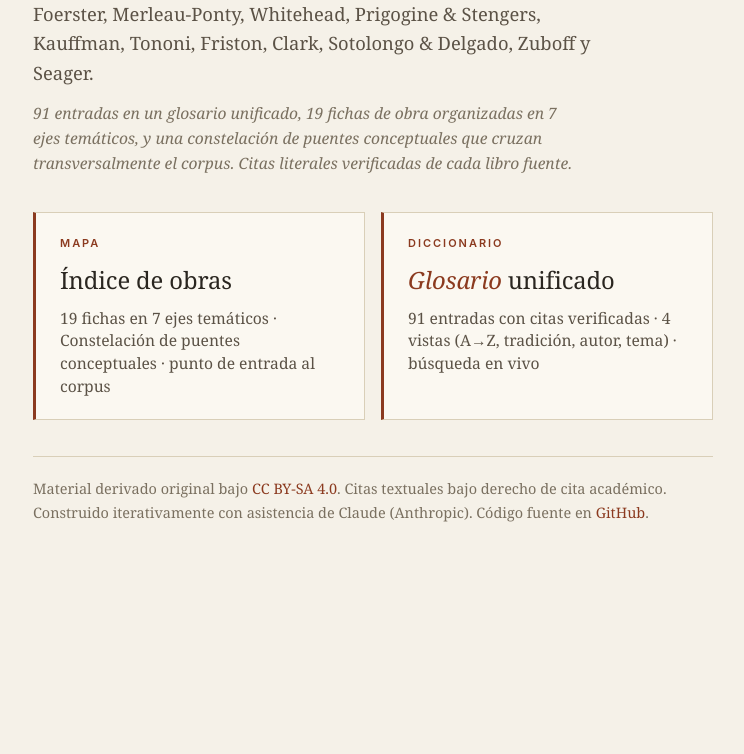
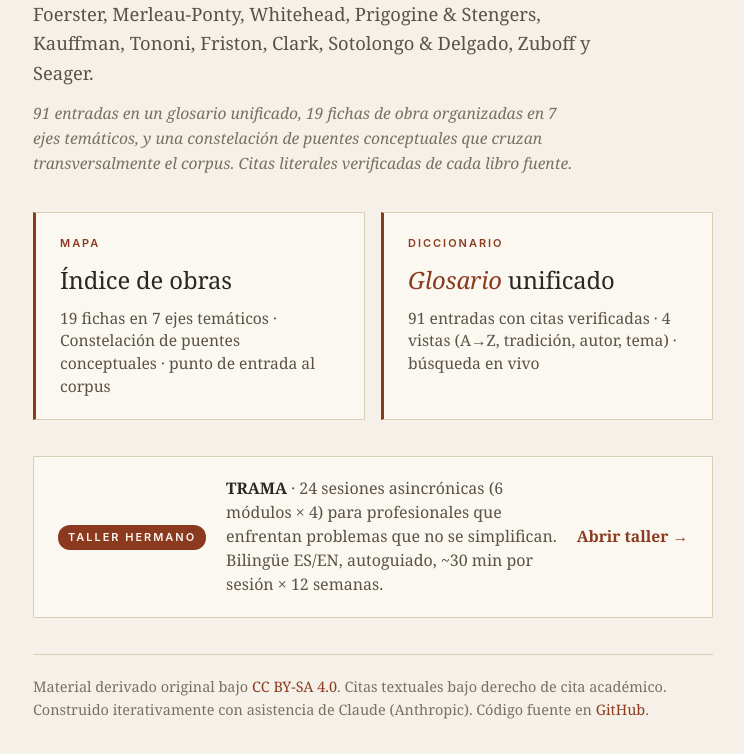
Before and after one commit to andrestaborga-debug/memoria-activa-pensamiento-complejo, a plain HTML site: page index.html in a window 1280 px wide. Shown: the part 258-1012 px from the top of the page, without its empty margins (267-1011 px from the left). Before the commit the page ends 814 px from the top, so only its background shows below. Drawn offline with Linux system fonts and the light colour scheme.

Commit message:
Add TRAMA companion-card cross-link in landing
Below the two main buttons (Indice + Glosario) — which are this site's
core content — add a horizontal "Taller hermano" card pointing to the
sister TRAMA repo. Visually distinguished from the main buttons (full-
width, pill label, no left accent border) to communicate "external
related project" rather than "another section of this site".

Co-Authored-By: Claude Opus 4.7 (1M context) <noreply@anthropic.com>

```diff
--- a/index.html
+++ b/index.html
@@ -105,6 +105,53 @@
     color: var(--ink-soft);
     line-height: 1.45;
   }
+  .companion {
+    background: var(--paper);
+    border: 1px solid var(--rule);
+    padding: 20px 24px;
+    margin-bottom: 36px;
+    border-radius: 1px;
+    display: flex;
+    align-items: center;
+    gap: 20px;
+    flex-wrap: wrap;
+    transition: border-color 0.15s, box-shadow 0.15s;
+  }
+  .companion:hover {
+    border-color: var(--accent);
+    box-shadow: 0 2px 12px rgba(139, 58, 31, 0.06);
+  }
+  .companion-pill {
+    display: inline-block;
+    padding: 4px 10px;
+    background: var(--accent);
+    color: var(--paper);
+    font-family: -apple-system, Inter, sans-serif;
+    font-size: 11px;
+    text-transform: uppercase;
+    letter-spacing: 0.18em;
+    font-weight: 600;
+    border-radius: 12px;
+    flex-shrink: 0;
+  }
+  .companion-text {
+    flex: 1;
+    min-width: 220px;
+    font-size: 0.94em;
+    color: var(--ink-soft);
+    line-height: 1.5;
+  }
+  .companion-text strong { color: var(--ink); }
+  .companion-cta {
+    color: var(--accent);
+    font-weight: 600;
+    text-decoration: none;
+    font-size: 0.92em;
+    white-space: nowrap;
+    border-bottom: 1px solid transparent;
+    transition: border-color 0.15s;
+  }
+  .companion-cta:hover { border-bottom-color: var(--accent); }
   .meta {
     border-top: 1px solid var(--rule);
     padding-top: 20px;
@@ -143,6 +190,14 @@
     </a>
   </div>
 
+  <a class="companion" href="https://andrestaborga-debug.github.io/trama/" target="_blank" rel="noopener" style="text-decoration:none;">
+    <span class="companion-pill">Taller hermano</span>
+    <div class="companion-text">
+      <strong>TRAMA</strong> · 24 sesiones asincrónicas (6 módulos × 4) para profesionales que enfrentan problemas que no se simplifican. Bilingüe ES/EN, autoguiado, ~30 min por sesión × 12 semanas.
+    </div>
+    <span class="companion-cta">Abrir taller →</span>
+  </a>
+
   <div class="meta">
     Material derivado original bajo <a href="https://creativecommons.org/licenses/by-sa/4.0/">CC BY-SA 4.0</a>.
     Citas textuales bajo derecho de cita académico. Construido iterativamente con asistencia de Claude (Anthropic).
```
